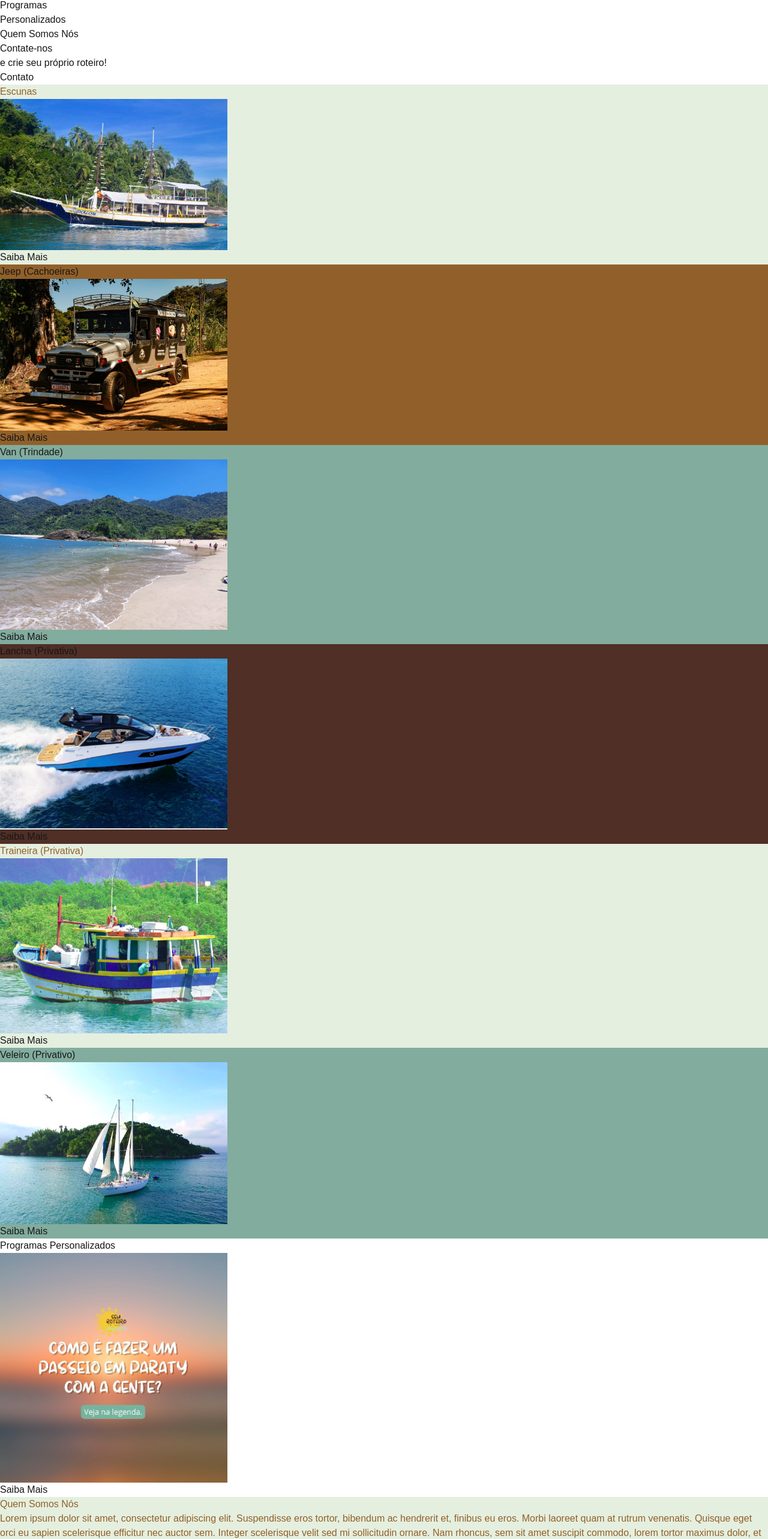
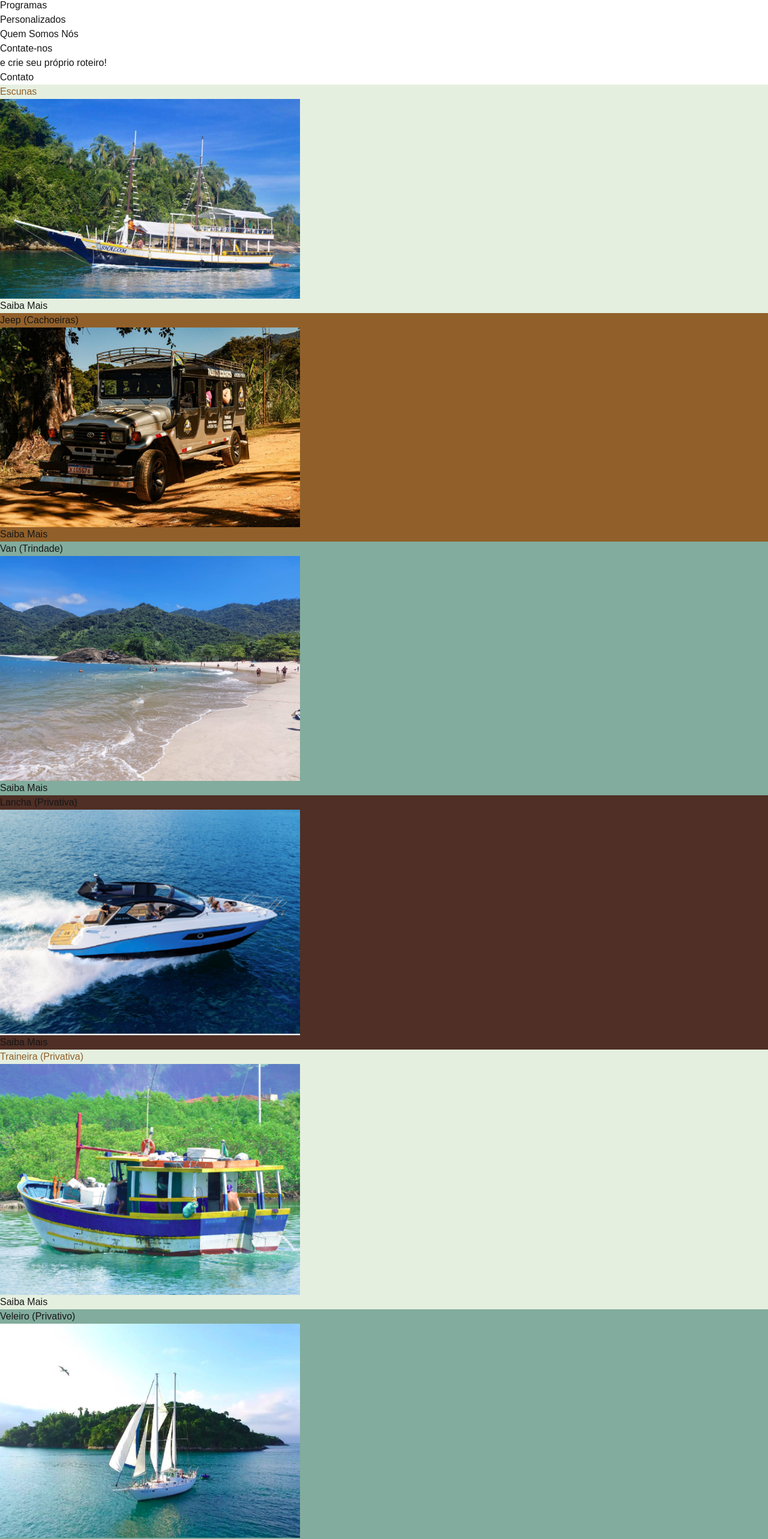
Before and after one commit to fabiosachetto/spa-roteiro-paraty, a Next.js app in the folder roteiro-paraty/: page / in a window 1280 px wide. Shown: the part 231-2797 px from the top of the page at 60% size. Built offline with nearby package versions, Linux system fonts and the light colour scheme.

Commit message:
ajustando tamanho das imagens em home e escuna

```diff
--- a/roteiro-paraty/src/app/globals.css
+++ b/roteiro-paraty/src/app/globals.css
@@ -36,6 +36,7 @@ p {
 	background-color: #e5efdf;
 }
 #escuna h2,
+#escuna h3,
 #escuna p,
 #traineira h2,
 #traineira p,
--- a/roteiro-paraty/src/app/page.tsx
+++ b/roteiro-paraty/src/app/page.tsx
@@ -16,8 +16,8 @@ export default function Home() {
               src="/assets/images/escuna.jpeg"
               alt="Conheça Nossos Roteiros de Escunas"
               title="Conheça Nossos Roteiros de Escunas"
-              width={379}
-              height={384}
+              width={500}
+              height={333}
               className="object-cover transition duration-500 hover:scale-105 rounded-lg border-4 border-white"
             />
           </div>
@@ -76,8 +76,8 @@ export default function Home() {
               src="/assets/images/jeep.jpeg"
               alt="Conheça Nossos Roteiros de Jeep"
               title="Conheça Nossos Roteiros de Jeep"
-              width={379}
-              height={384}
+              width={500}
+              height={333}
               className="object-cover transition duration-500 hover:scale-105 rounded-lg border-4 border-white"
             />
           </div>
@@ -96,8 +96,8 @@ export default function Home() {
               src="/assets/images/van.jpeg"
               alt="Conheça Nossos Roteiros de Van"
               title="Conheça Nossos Roteiros de Van"
-              width={379}
-              height={384}
+              width={500}
+              height={333}
               className="object-cover transition duration-500 hover:scale-105 rounded-lg border-4 border-white"
             />
           </div>
@@ -116,8 +116,8 @@ export default function Home() {
               src="/assets/images/lancha.png"
               alt="Conheça Nossos Roteiros de Lancha"
               title="Conheça Nossos Roteiros de Lancha"
-              width={379}
-              height={384}
+              width={500}
+              height={333}
               className="object-cover transition duration-500 hover:scale-105 rounded-lg border-4 border-white"
             />
           </div>
@@ -136,8 +136,8 @@ export default function Home() {
               src="/assets/images/traineira.png"
               alt="Conheça Nossos Roteiros de Traineira"
               title="Conheça Nossos Roteiros de Traineira"
-              width={379}
-              height={384}
+              width={500}
+              height={333}
               className="object-cover transition duration-500 hover:scale-105 rounded-lg border-4 border-white"
             />
           </div>
@@ -156,8 +156,8 @@ export default function Home() {
               src="/assets/images/veleiro.png"
               alt="Conheça Nossos Roteiros de Veleiro"
               title="Conheça Nossos Roteiros de Veleiro"
-              width={379}
-              height={384}
+              width={500}
+              height={333}
               className="object-cover transition duration-500 hover:scale-105 rounded-lg border-4 border-white"
             />
           </div>
@@ -176,8 +176,8 @@ export default function Home() {
               src="/assets/images/personalizado.png"
               alt="Conheça Nossos Roteiros de Passeios Personalizados"
               title="Conheça Nossos Roteiros de Passeios Personalizados"
-              width={379}
-              height={384}
+              width={500}
+              height={333}
               className="object-cover transition duration-500 hover:scale-105 rounded-lg border-4 border-white"
             />
           </div>
```
Also changed, not shown: roteiro-paraty/src/app/escuna/page.tsx (+70 -29 lines).
